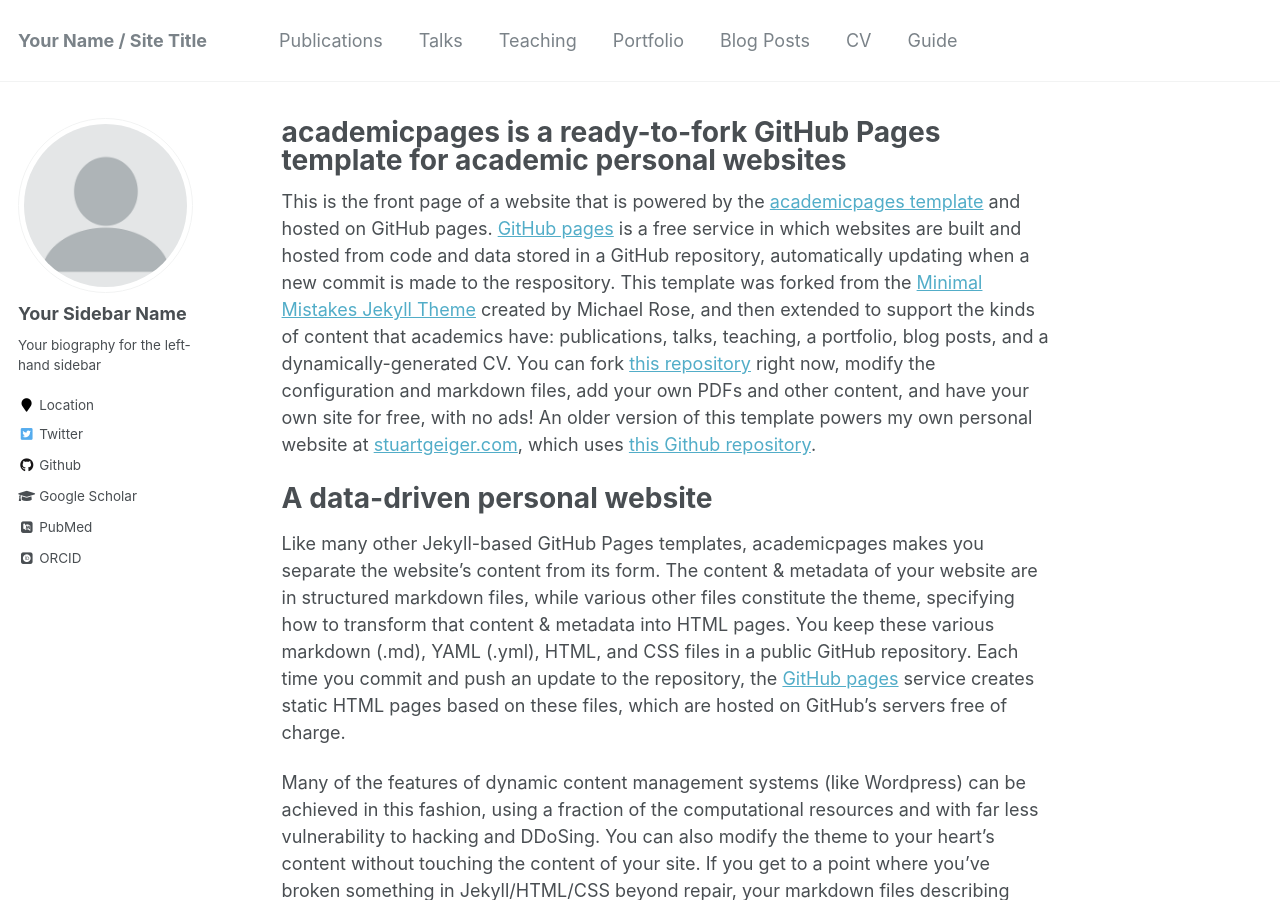
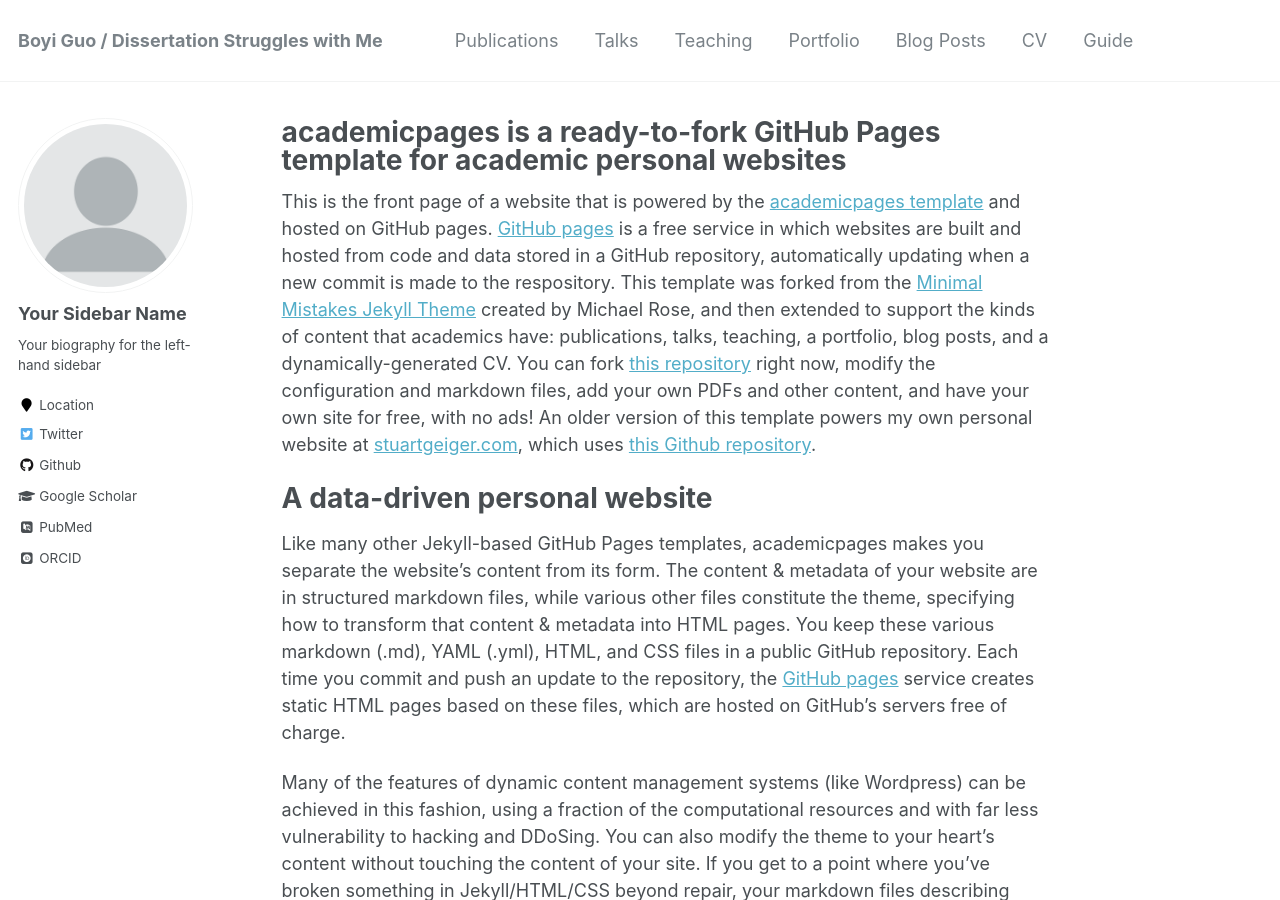
Before and after one commit to boyiguo1/boyiguo1.github.io, a Jekyll site: the page built from _pages/about.md, in a window 1280 px wide and 900 px high. Built offline with Jekyll 4.4.1, drawn with Linux system fonts in a browser that asks for light colours; some web fonts are replaced; some of the changed text lies outside the part shown.

Commit message:
Change basic site configuration

```diff
--- a/_config.yml
+++ b/_config.yml
@@ -7,13 +7,13 @@
 
 # Site Settings
 locale                   : "en-US"
-title                    : "Your Name / Site Title"
+title                    : "Boyi Guo / Dissertation Struggles with Me"
 title_separator          : "-"
-name                     : &name "Your Name"
+name                     : &name "Boyi"
 description              : &description "personal description"
-url                      : https://academicpages.github.io # the base hostname & protocol for your site e.g. "https://mmistakes.github.io"
+url                      : https://boyiguo1.github.io # the base hostname & protocol for your site e.g. "https://mmistakes.github.io"
 baseurl                  : "" # the subpath of your site, e.g. "/blog"
-repository               : "academicpages/academicpages.github.io"
+repository               : "boyiguo1/boyiguo1.github.io"
 teaser                   :  # filename of teaser fallback teaser image placed in /images/, .e.g. "500x300.png"
 breadcrumbs              : false # true, false (default)
 words_per_minute         : 160
```
